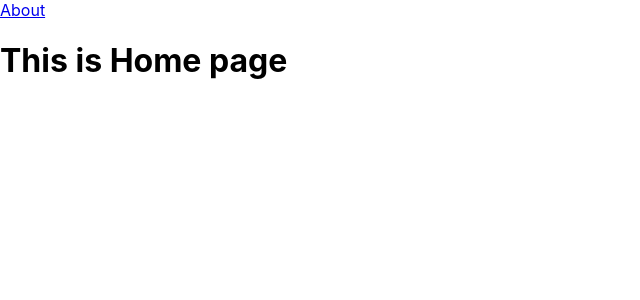
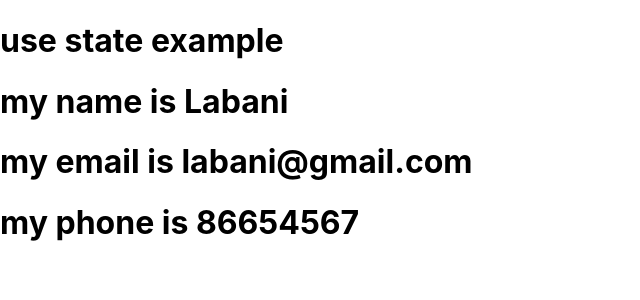
Before and after one commit to Labani-png/reactBasic, a React (Create React App) app: page / in a window 1280 px wide. Shown: the top 300 px of the page, without its empty margins (0-640 px from the left). Built offline with nearby package versions, Linux system fonts and the light colour scheme.

Commit message:
Hooks-usestate

```diff
--- a/src/App.js
+++ b/src/App.js
@@ -1,11 +1,15 @@
 import logo from './logo.svg';
 import './App.css';
 import Proute from './useParams/Proute';
+import Usestatehooks from './Hooks/UseState/Usestatehooks';
+import UseState1 from './Hooks/UseState/UseState1';
 
 function App() {
   return (
     <div>
-      <Proute/>
+      {/* <Proute/> */}
+      {/* <Usestatehooks/> */}
+      <UseState1/>
 
     </div>
   );
--- /dev/null
+++ b/src/Hooks/UseState/UseState1.jsx
@@ -0,0 +1,22 @@
+import React, { useState } from 'react'
+
+const student={
+    name:"Labani",
+    email:"labani@gmail.com",
+    phone:"86654567"
+}
+
+const UseState1 = () => {
+    const[user,setUser]=useState(student)
+  return (
+    <div>
+        <h1> use state example </h1>
+        <h1>my name is {user.name}</h1>
+        <h1>my email is {user.email}</h1>
+        <h1>my phone is {user.phone}</h1>
+
+    </div>
+  )
+}
+
+export default UseState1
--- /dev/null
+++ b/src/Hooks/UseState/Usestatehooks.jsx
@@ -0,0 +1,15 @@
+import React, { useState } from 'react'
+
+const Usestatehooks = () => {
+    const [user,setUser]=useState("Labani")
+
+  return (
+    <>
+        <h1>use state Hooks</h1>
+           <h1>my name is {user}</h1>
+
+    </>
+  )
+}
+
+export default Usestatehooks
--- /dev/null
+++ b/src/useParams/Contact.jsx
@@ -0,0 +1,16 @@
+import React from 'react'
+import { useParams} from 'react-router-dom'
+const Contact = () => {
+    const {fname,lname} =useParams()
+  return (
+    <>
+
+
+    <h1>This is the contact page</h1>
+    {fname}/{lname}
+
+    </>
+  )
+}
+
+export default Contact
--- a/src/useParams/Home.jsx
+++ b/src/useParams/Home.jsx
@@ -5,6 +5,7 @@ const Home = () => {
   return (
     <div>
       <Link  to='/about'>About</Link>
+      <Link to='/contact'>Contact</Link>
       <h1>This is Home page</h1>
     </div>
   )
--- a/src/useParams/Proute.jsx
+++ b/src/useParams/Proute.jsx
@@ -3,6 +3,7 @@ import {BrowserRouter as Router,Routes,Route} from 'react-router-dom'
 import Home from './Home'
 import About from './About'
 import PageNotFound from './PageNotFound'
+import Contact from './Contact'
 
 const Proute = () => {
   return (
@@ -12,6 +13,8 @@ const Proute = () => {
             <Route path='/' element={<Home/>}/>
             <Route path='/about/:id/:name' element={<About/>}/>
             <Route path='*' element={<PageNotFound/>}/>
+            <Route path='/contact/:fname/:lname' element={<Contact/>}/>
+
         </Routes>
     </Router>
 
```
